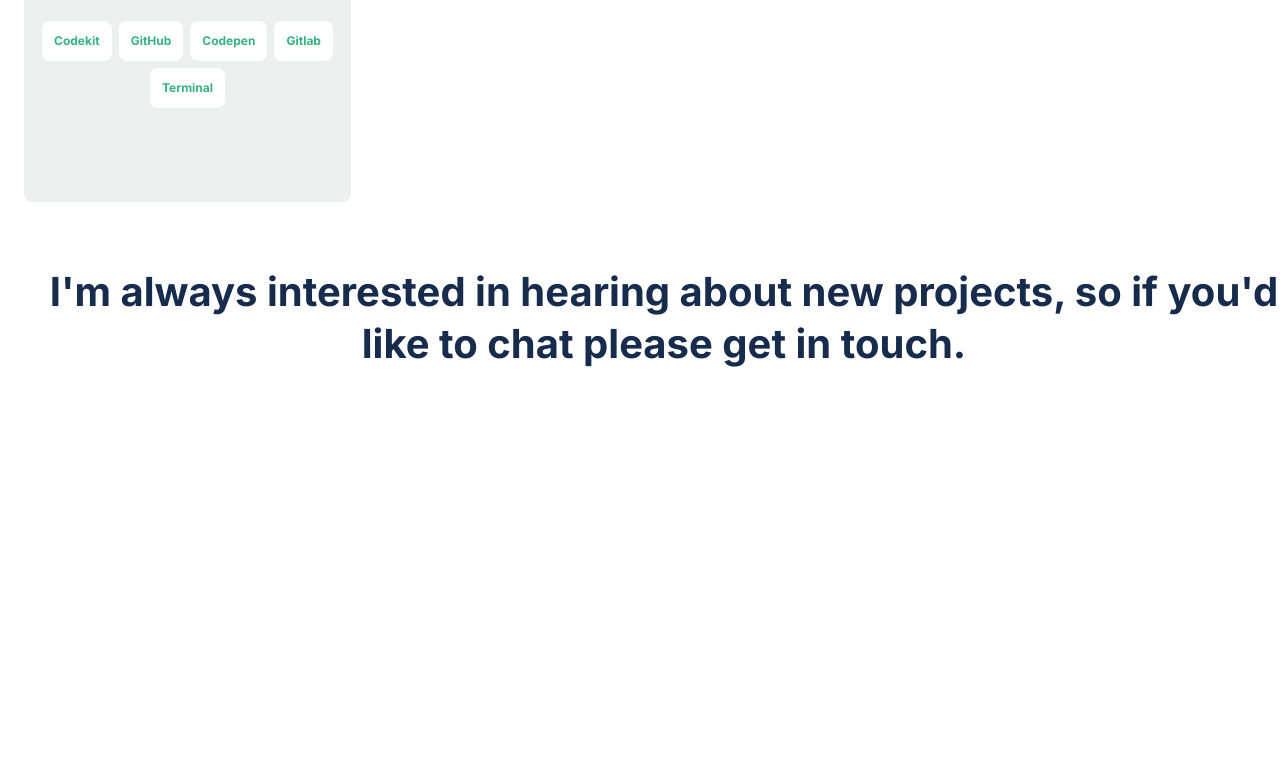
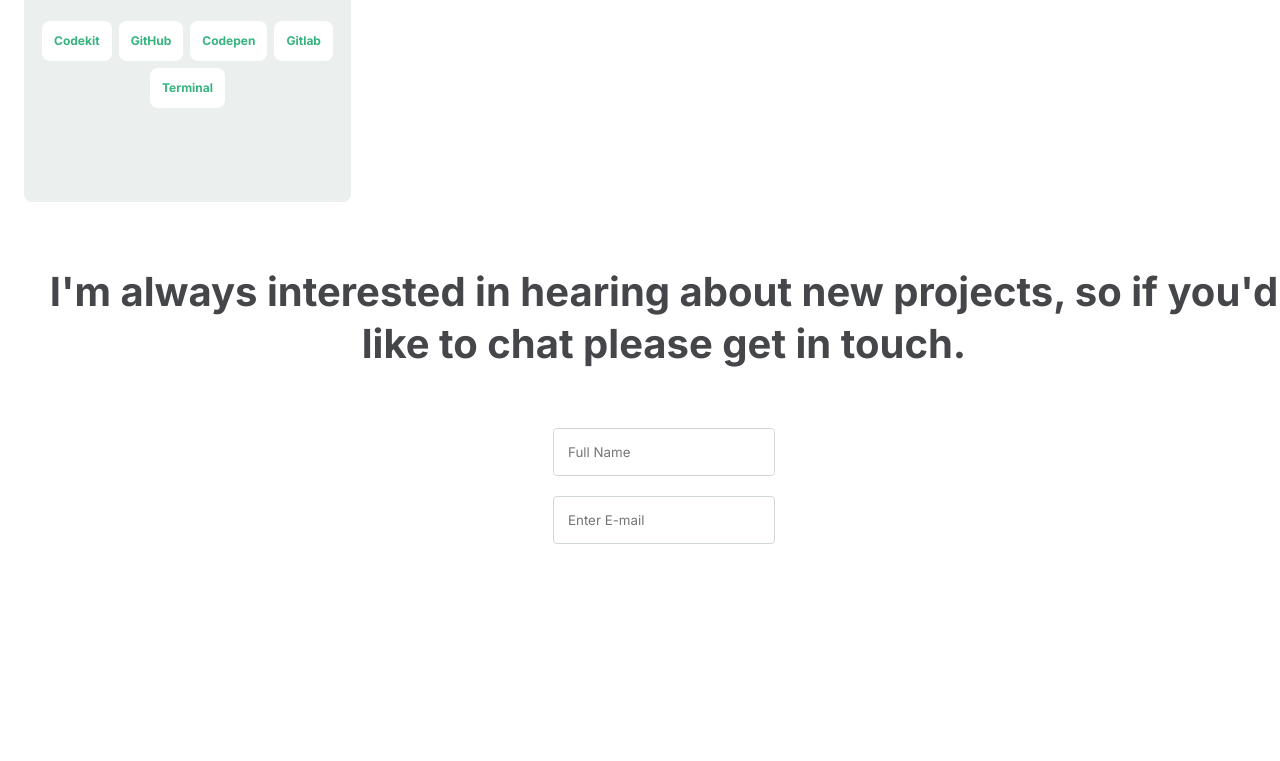
Before and after one commit to JEFFKAY16/Portfolio-Website, a website: page index.html in a window 1280 px wide. Shown: the part 3566-4327 px from the top of the page. Before the commit the page ends 4000 px from the top, so only its background shows below. Drawn offline with Linux system fonts and the light colour scheme.

Commit message:
add name and email field to contact-form

```diff
--- a/index.html
+++ b/index.html
@@ -184,6 +184,11 @@
     <div class="contact-info">
         <h2>I'm always interested in hearing about new projects, so if you'd like to chat please get in touch.</h2>
     </div>
+    <form action="" method="POST" class="form">
+      <input type="text" maxlength="30" name="name" required id="name" placeholder="Full Name">
+      <br>
+      <input type="email" name="email" required placeholder="Enter E-mail" id="email">
+    </form>
   </section>
 </body>
 </html>
--- a/styles.css
+++ b/styles.css
@@ -312,5 +312,44 @@ span {
   font-size: 40px;
   font-weight: 700;
   line-height: 52px;
-  color: #172b4d;
+  color: #444649;
 }
+
+.form {
+  display: flex;
+  flex-direction: column;
+  align-items: center;
+  padding: 0;
+  position: static;
+  width: 327px;
+  height: 330px;
+  left: 24px;
+  top: 485px;
+  margin-top: 58px;
+}
+
+#name {
+  position: static;
+  left: 0;
+  right: 0;
+  top: 0;
+  bottom: 85.45px;
+  background: #fff;
+  border: 1px solid #d0d9d4;
+  box-sizing: border-box;
+  border-radius: 4px;
+  padding: 15px 14px;
+}
+
+#email {
+  position: static;
+  left: 0;
+  right: 0;
+  top: 0;
+  bottom: 65.45px;
+  background: #fff;
+  border: 1px solid #d0d9d4;
+  box-sizing: border-box;
+  border-radius: 4px;
+  padding: 15px 14px;
+}
```
